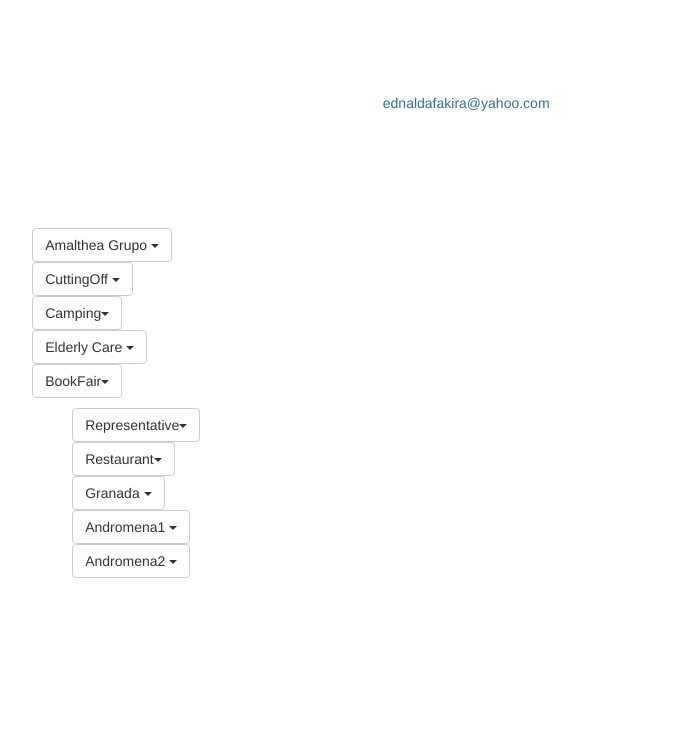
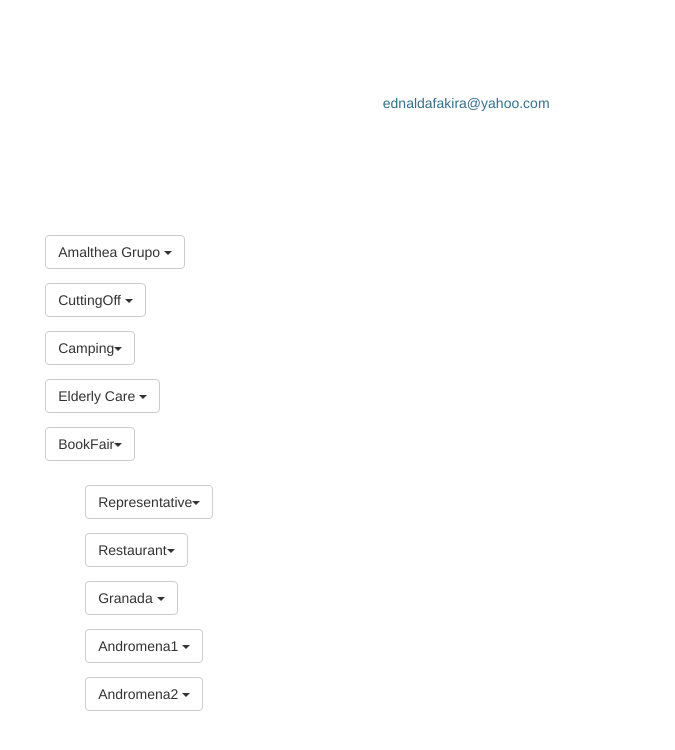
Before and after one commit to Ednalda/PorfolioProduction, a plain HTML site: page index.html in a window 1280 px wide. Shown: the part 126-876 px from the top of the page, without its empty margins (142-817 px from the left). Before the commit the page ends 800 px from the top, so only its background shows below. Drawn offline with nearby package versions, Linux system fonts and the light colour scheme.

Commit message:
btn class add

```diff
--- a/index.html
+++ b/index.html
@@ -25,7 +25,7 @@
 				    	<ul class="list-unstyled">
 						    <!-- Single button Amalthea -->
 								<li class="list-inline">
-									<div class="btn-group">
+									<div class="btn ">
 									  <button type="button" class="btn btn-default dropdown-toggle" data-toggle="dropdown" aria-haspopup="true" aria-expanded="false">
 									    Amalthea Grupo <span class="caret"></span>
 									  </button>
@@ -38,7 +38,7 @@
 								</li>
 							<!-- Single button CuttingOff -->
 								<li class="list-inline">
-									<div class="btn-group">
+									<div class="btn">
 									  <button type="button" class="btn btn-default dropdown-toggle" data-toggle="dropdown" aria-haspopup="true" aria-expanded="false">
 									    CuttingOff <span class="caret"></span>
 									  </button>
@@ -51,7 +51,7 @@
 								</li>
 						   <!-- Single button Camping -->
 								<li class="list-inline">
-									<div class="btn-group">
+									<div class="btn">
 									  <button type="button" class="btn btn-default dropdown-toggle" data-toggle="dropdown" aria-haspopup="true" aria-expanded="false">
 									    Camping<span class="caret"></span>
 									  </button>
@@ -64,7 +64,7 @@
 								</li>
 							<!-- Single button Elderly -->
 							    <li class="list-inline">
-									<div class="btn-group">
+									<div class="btn">
 									  <button type="button" class="btn btn-default dropdown-toggle" data-toggle="dropdown" aria-haspopup="true" aria-expanded="false">
 									    Elderly Care <span class="caret"></span>
 									  </button>
@@ -77,7 +77,7 @@
 								</li>
 							<!-- Single button Book Fair -->
 							    <li class="list-inline">
-									<div class="btn-group">
+									<div class="btn">
 									  <button type="button" class="btn btn-default dropdown-toggle" data-toggle="dropdown" aria-haspopup="true" aria-expanded="false">
 									    BookFair<span class="caret"></span>
 									  </button>
@@ -93,7 +93,7 @@
 							<ul>
 								 <!-- Single button Representative -->
 								<li class="list-inline">
-									<div class="btn-group">
+									<div class="btn">
 									  <button type="button" class="btn btn-default dropdown-toggle" data-toggle="dropdown" aria-haspopup="true" aria-expanded="false">
 									    Representative<span class="caret"></span>
 									  </button>
@@ -106,7 +106,7 @@
 								</li>
 							<!-- Single button Restaurant -->
 							    <li class="list-inline">
-									<div class="btn-group">
+									<div class="btn">
 									  <button type="button" class="btn btn-default dropdown-toggle" data-toggle="dropdown" aria-haspopup="true" aria-expanded="false">
 									    Restaurant<span class="caret"></span>
 									  </button>
@@ -119,7 +119,7 @@
 								</li>
 						   <!-- Single button  Granada-->
 						        <li class="list-inline">
-									<div class="btn-group">
+									<div class="btn">
 									  <button type="button" class="btn btn-default dropdown-toggle" data-toggle="dropdown" aria-haspopup="true" aria-expanded="false">
 									    Granada <span class="caret"></span>
 									  </button>
@@ -132,7 +132,7 @@
 								</li>
 							<!-- Single button  AndromenaRegistration-->
 							    <li class="list-inline">
-									<div class="btn-group">
+									<div class="btn">
 									  <button type="button" class="btn btn-default dropdown-toggle" data-toggle="dropdown" aria-haspopup="true" aria-expanded="false">
 									   Andromena1 <span class="caret"></span>
 									  </button>
@@ -145,7 +145,7 @@
 								</li>
 							<!-- Single button AndromenaLogin -->
 							    <li class="list-inline">
-									<div class="btn-group">
+									<div class="btn">
 									  <button type="button" class="btn btn-default dropdown-toggle" data-toggle="dropdown" aria-haspopup="true" aria-expanded="false">
 									    Andromena2 <span class="caret"></span>
 									  </button>
```
Also changed, not shown: css/bootstrap.css.
